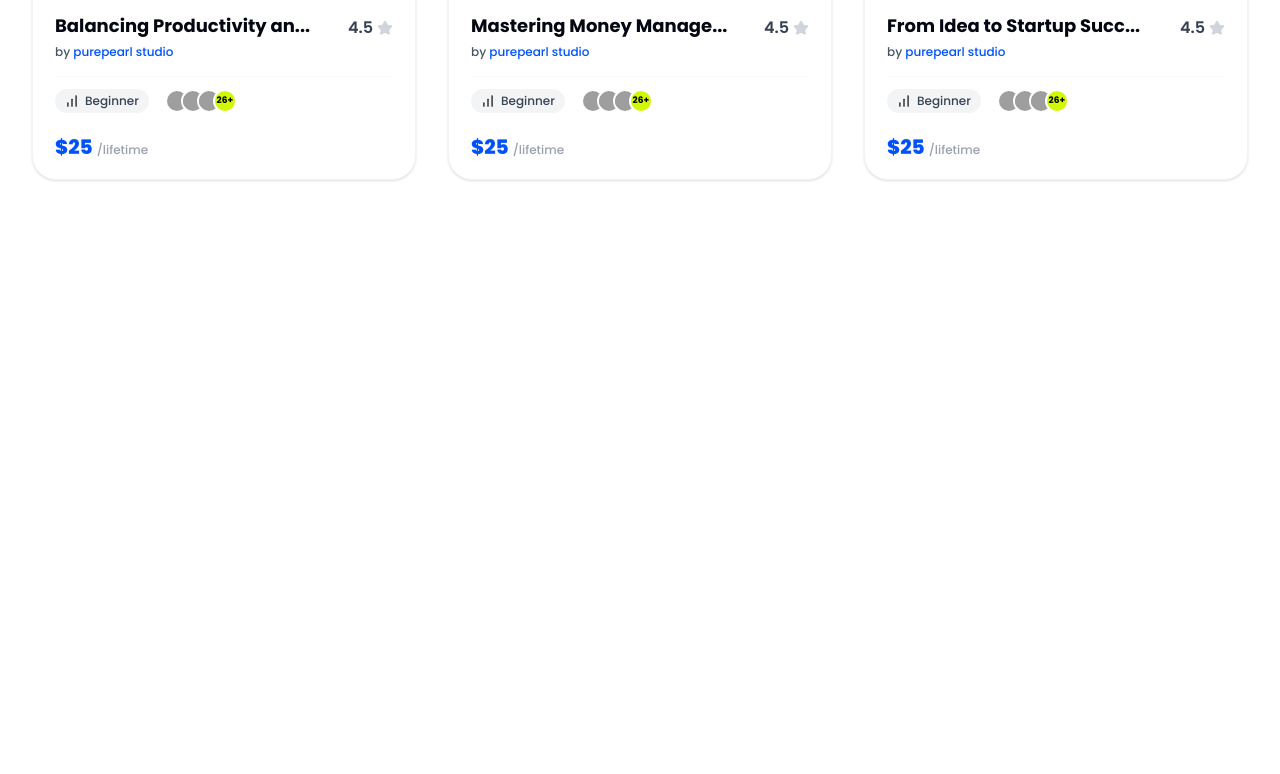
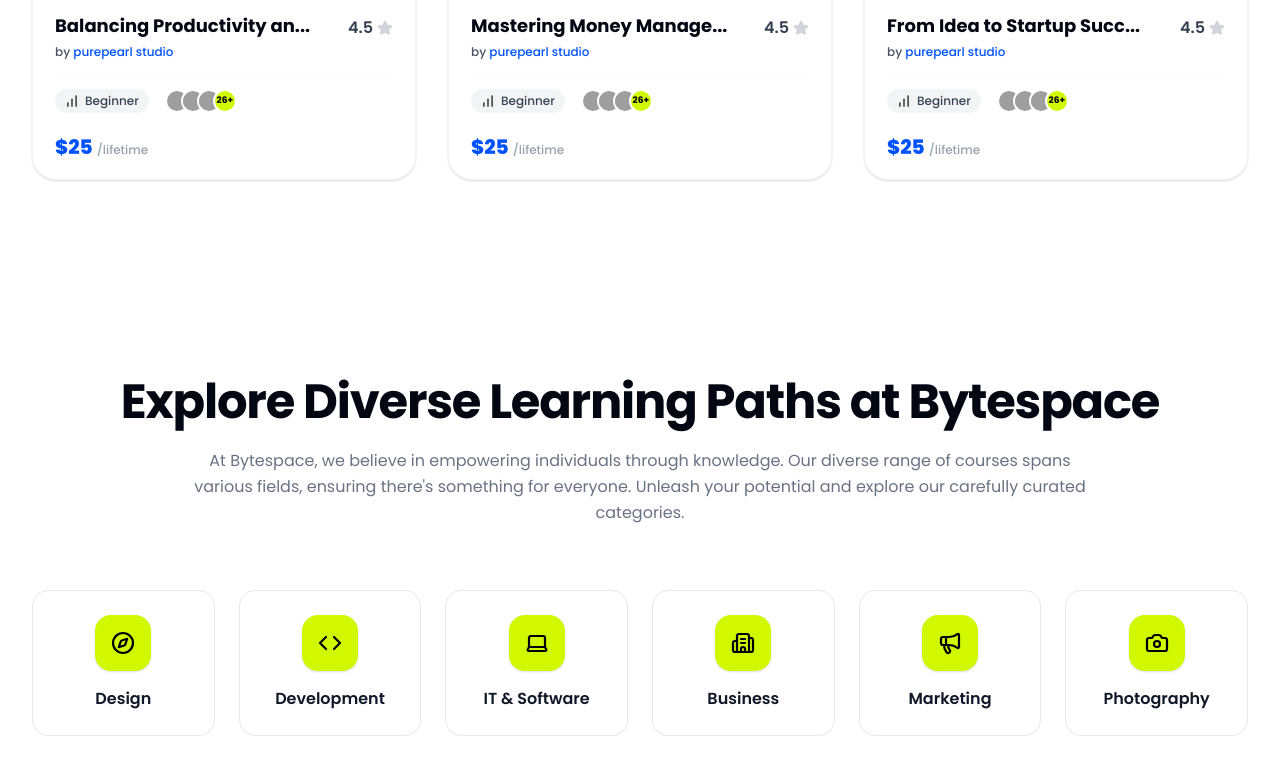
Before and after one commit to AL-AM1N/byte-space-doin-tech-assessment, a Next.js app: page / in a window 1280 px wide. Shown: the part 2368-3142 px from the top of the page. Before the commit the page ends 2644 px from the top, so only its background shows below. Built offline with nearby package versions, Linux system fonts and the light colour scheme; grey boxes are pictures that could not be loaded; a web font is replaced by a local one.

Commit message:
Add the category grid with six learning paths and lucide icon tiles

```diff
--- a/src/components/CategoriesSection.tsx
+++ b/src/components/CategoriesSection.tsx
@@ -1,3 +1,82 @@
+import React from "react";
+import {
+  Compass,
+  Code,
+  Laptop,
+  Building2,
+  Megaphone,
+  Camera,
+} from "lucide-react";
+
+const CATEGORIES = [
+  {
+    id: "design",
+    name: "Design",
+    icon: Compass,
+  },
+  {
+    id: "dev",
+    name: "Development",
+    icon: Code,
+  },
+  {
+    id: "it",
+    name: "IT & Software",
+    icon: Laptop,
+  },
+  {
+    id: "business",
+    name: "Business",
+    icon: Building2,
+  },
+  {
+    id: "marketing",
+    name: "Marketing",
+    icon: Megaphone,
+  },
+  {
+    id: "photography",
+    name: "Photography",
+    icon: Camera,
+  },
+];
+
 export default function CategoriesSection() {
-  return <section aria-label="Categories" />;
+  return (
+    <section aria-label="Course categories" className="py-16 sm:py-24 bg-white">
+      <div className="max-w-7xl mx-auto px-4 sm:px-6 lg:px-8">
+        {/* Header */}
+        <div className="text-center max-w-6xl mx-auto">
+          <h2 className="text-2xl sm:text-4xl md:text-5xl font-bold text-gray-950 tracking-tight leading-tight">
+            Explore Diverse Learning Paths at Bytespace
+          </h2>
+          <p className="mt-4 text-sm sm:text-base text-gray-500 leading-relaxed max-w-4xl mx-auto">
+            At Bytespace, we believe in empowering individuals through knowledge. Our diverse range of courses spans various fields, ensuring there&apos;s something for everyone. Unleash your potential and explore our carefully curated categories.
+          </p>
+        </div>
+
+        {/* 6 Category Cards Grid */}
+        <div className="mt-12 sm:mt-16 grid grid-cols-2 sm:grid-cols-3 lg:grid-cols-6 gap-4 sm:gap-6">
+          {CATEGORIES.map((cat) => {
+            const IconComponent = cat.icon;
+            return (
+              <div
+                key={cat.id}
+                className="group bg-white rounded-2xl border border-gray-200 hover:border-gray-400 p-6 flex flex-col items-center justify-center text-center transition-all duration-300 hover:shadow-lg"
+              >
+                {/* Lime Icon Container */}
+                <div className="w-14 h-14 rounded-2xl bg-[#D2F801] flex items-center justify-center mb-4 transition-transform group-hover:scale-110 shadow-sm">
+                  <IconComponent aria-hidden="true" className="w-6 h-6 text-black stroke-[2.2]" />
+                </div>
+                {/* Category Name */}
+                <span className="font-semibold text-sm sm:text-base text-gray-900 group-hover:text-[#0052FF] transition-colors">
+                  {cat.name}
+                </span>
+              </div>
+            );
+          })}
+        </div>
+      </div>
+    </section>
+  );
 }
```
